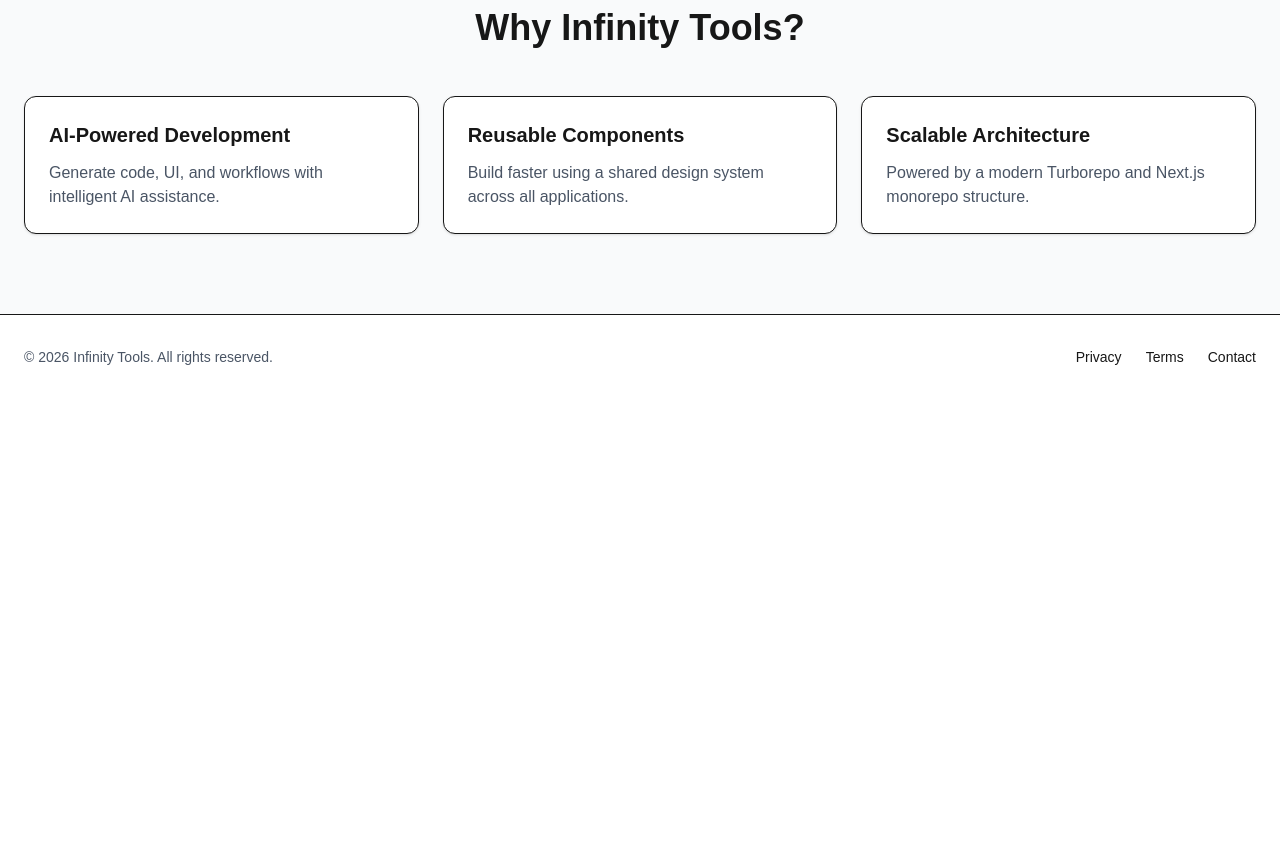
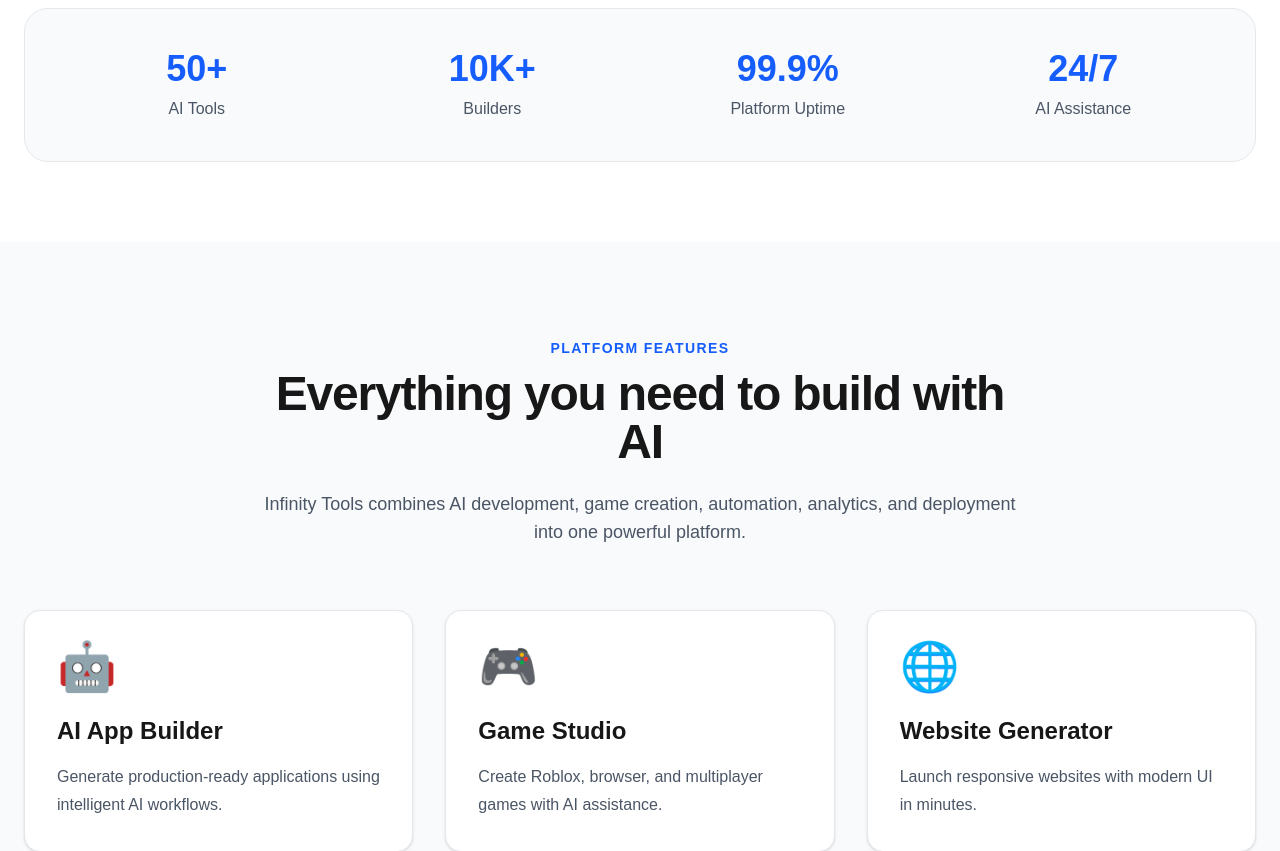
Before and after one commit to hassansyed-999/Infinity-Tools, a Next.js app in the folder apps/web/: page / in a window 1280 px wide. Shown: the part 980-1831 px from the top of the page. Before the commit the page ends 1379 px from the top, so only its background shows below. Built offline with nearby package versions, Linux system fonts and the light colour scheme.

Commit message:
feat: add premium statistics and feature sections

```diff
--- a/apps/web/src/app/page.tsx
+++ b/apps/web/src/app/page.tsx
@@ -1,14 +1,22 @@
+import { SiteHeader } from "../components/SiteHeader";
+import { Hero } from "../components/Hero";
+import { Stats } from "../components/Stats";
 import { Features } from "../components/Features";
 import { Footer } from "../components/Footer";
-import { Hero } from "../components/Hero";
-import { SiteHeader } from "../components/SiteHeader";
 
-export default function HomePage() {
+export default function Home() {
   return (
     <>
       <SiteHeader />
-      <Hero />
-      <Features />
+
+      <main>
+        <Hero />
+
+        <Stats />
+
+        <Features />
+      </main>
+
       <Footer />
     </>
   );
--- a/apps/web/src/components/Features.tsx
+++ b/apps/web/src/components/Features.tsx
@@ -1,40 +1,80 @@
 const features = [
   {
-    title: "AI-Powered Development",
+    icon: "🤖",
+    title: "AI App Builder",
     description:
-      "Generate code, UI, and workflows with intelligent AI assistance.",
+      "Generate production-ready applications using intelligent AI workflows.",
   },
   {
+    icon: "🎮",
+    title: "Game Studio",
+    description:
+      "Create Roblox, browser, and multiplayer games with AI assistance.",
+  },
+  {
+    icon: "🌐",
+    title: "Website Generator",
+    description:
+      "Launch responsive websites with modern UI in minutes.",
+  },
+  {
+    icon: "⚡",
+    title: "Automation",
+    description:
+      "Connect APIs, automate repetitive tasks, and build workflows visually.",
+  },
+  {
+    icon: "📊",
+    title: "Analytics",
+    description:
+      "Track users, revenue, and application performance from one dashboard.",
+  },
+  {
+    icon: "🧩",
     title: "Reusable Components",
     description:
-      "Build faster using a shared design system across all applications.",
-  },
-  {
-    title: "Scalable Architecture",
-    description:
-      "Powered by a modern Turborepo and Next.js monorepo structure.",
+      "Build faster with a shared design system and reusable UI library.",
   },
 ];
 
 export function Features() {
   return (
-    <section id="features" className="bg-gray-50 py-20">
+    <section
+      id="features"
+      className="bg-gray-50 py-24"
+    >
       <div className="mx-auto max-w-7xl px-6">
-        <h2 className="mb-12 text-center text-4xl font-bold">
-          Why Infinity Tools?
-        </h2>
+        <div className="mx-auto mb-16 max-w-3xl text-center">
+          <p className="mb-3 text-sm font-semibold uppercase tracking-widest text-blue-600">
+            Platform Features
+          </p>
 
-        <div className="grid gap-6 md:grid-cols-3">
+          <h2 className="text-4xl font-extrabold tracking-tight md:text-5xl">
+            Everything you need to build with AI
+          </h2>
+
+          <p className="mt-6 text-lg text-gray-600">
+            Infinity Tools combines AI development, game creation,
+            automation, analytics, and deployment into one powerful
+            platform.
+          </p>
+        </div>
+
+        <div className="grid gap-8 md:grid-cols-2 xl:grid-cols-3">
           {features.map((feature) => (
             <div
               key={feature.title}
-              className="rounded-xl border bg-white p-6 shadow-sm"
+              className="rounded-2xl border border-gray-200 bg-white p-8 shadow-sm transition-all duration-300 hover:-translate-y-1 hover:shadow-xl"
             >
-              <h3 className="mb-3 text-xl font-semibold">
+              <div className="mb-6 text-5xl">
+                {feature.icon}
+              </div>
+
+              <h3 className="mb-4 text-2xl font-bold">
                 {feature.title}
               </h3>
 
-              <p className="text-gray-600">
+              <p className="leading-7 text-gray-600">
                 {feature.description}
               </p>
             </div>
--- /dev/null
+++ b/apps/web/src/components/Stats.tsx
@@ -0,0 +1,40 @@
+const stats = [
+  {
+    value: "50+",
+    label: "AI Tools",
+  },
+  {
+    value: "10K+",
+    label: "Builders",
+  },
+  {
+    value: "99.9%",
+    label: "Platform Uptime",
+  },
+  {
+    value: "24/7",
+    label: "AI Assistance",
+  },
+];
+
+export function Stats() {
+  return (
+    <section className="bg-white py-20">
+      <div className="mx-auto max-w-7xl px-6">
+        <div className="grid gap-8 rounded-3xl border border-gray-200 bg-gray-50 p-10 text-center md:grid-cols-4">
+          {stats.map((stat) => (
+            <div key={stat.label}>
+              <p className="text-4xl font-extrabold text-blue-600">
+                {stat.value}
+              </p>
+
+              <p className="mt-2 text-gray-600">
+                {stat.label}
+              </p>
+            </div>
+          ))}
+        </div>
+      </div>
+    </section>
+  );
+}
```
